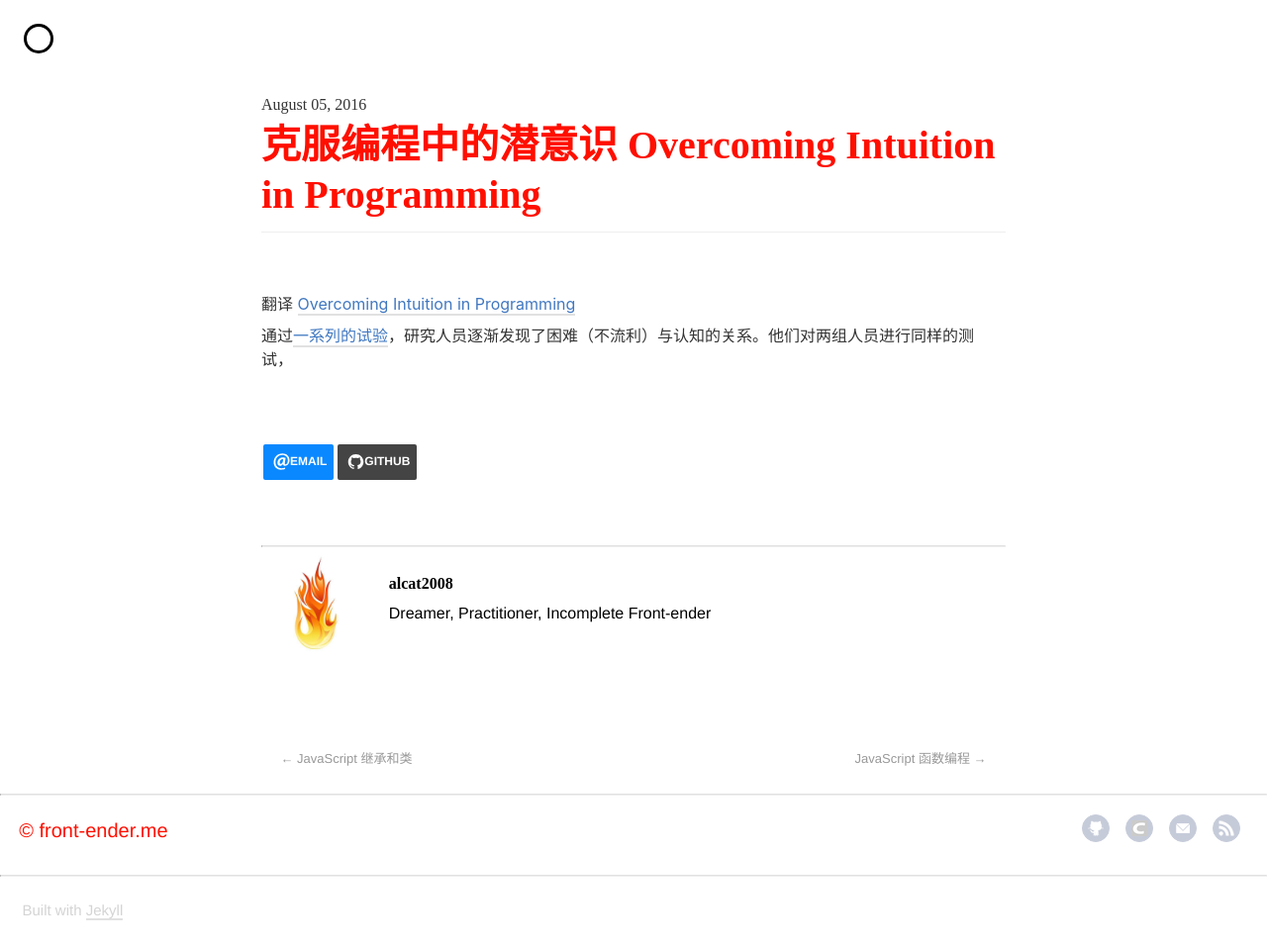
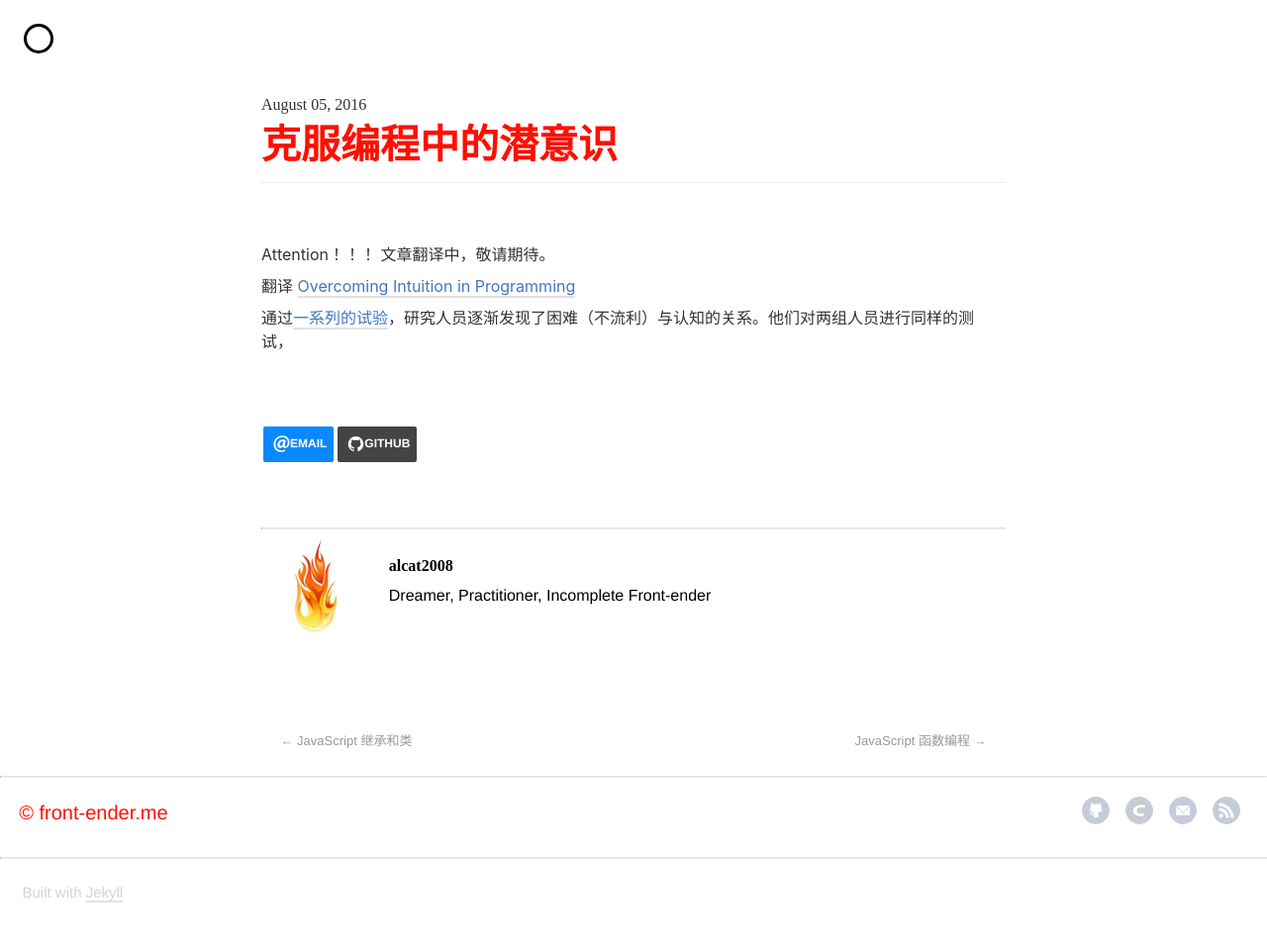
Before and after one commit to alcat2008/alcat2008.github.io, a Jekyll site: the page built from _posts/2016-08-05-overcoming-intuition.md, in a window 1280 px wide. Shown: the whole page at 99% size. Built offline with Jekyll 4.4.1, drawn with Linux system fonts in a browser that asks for light colours; nearby versions of some CDN libraries; some web fonts are replaced; comment, search, counter and statistics services are not loaded.

Commit message:
add notes for unfinished post

```diff
--- a/_posts/2016-08-05-overcoming-intuition.md
+++ b/_posts/2016-08-05-overcoming-intuition.md
@@ -1,9 +1,11 @@
 ---
 layout: post
-title: 克服编程中的潜意识 Overcoming Intuition in Programming
+title: 克服编程中的潜意识
 date: '2016-08-05 08:00:00 +0800'
 categories: cognition
 ---
+
+Attention！！！ 文章翻译中，敬请期待。
 
 翻译 [Overcoming Intuition in Programming](http://amasad.me/2016/01/03/overcoming-intuition-in-programming/)
 
```
Also changed, not shown: _posts/2016-09-09-how-browsers-work.md (+3 -1 lines).
